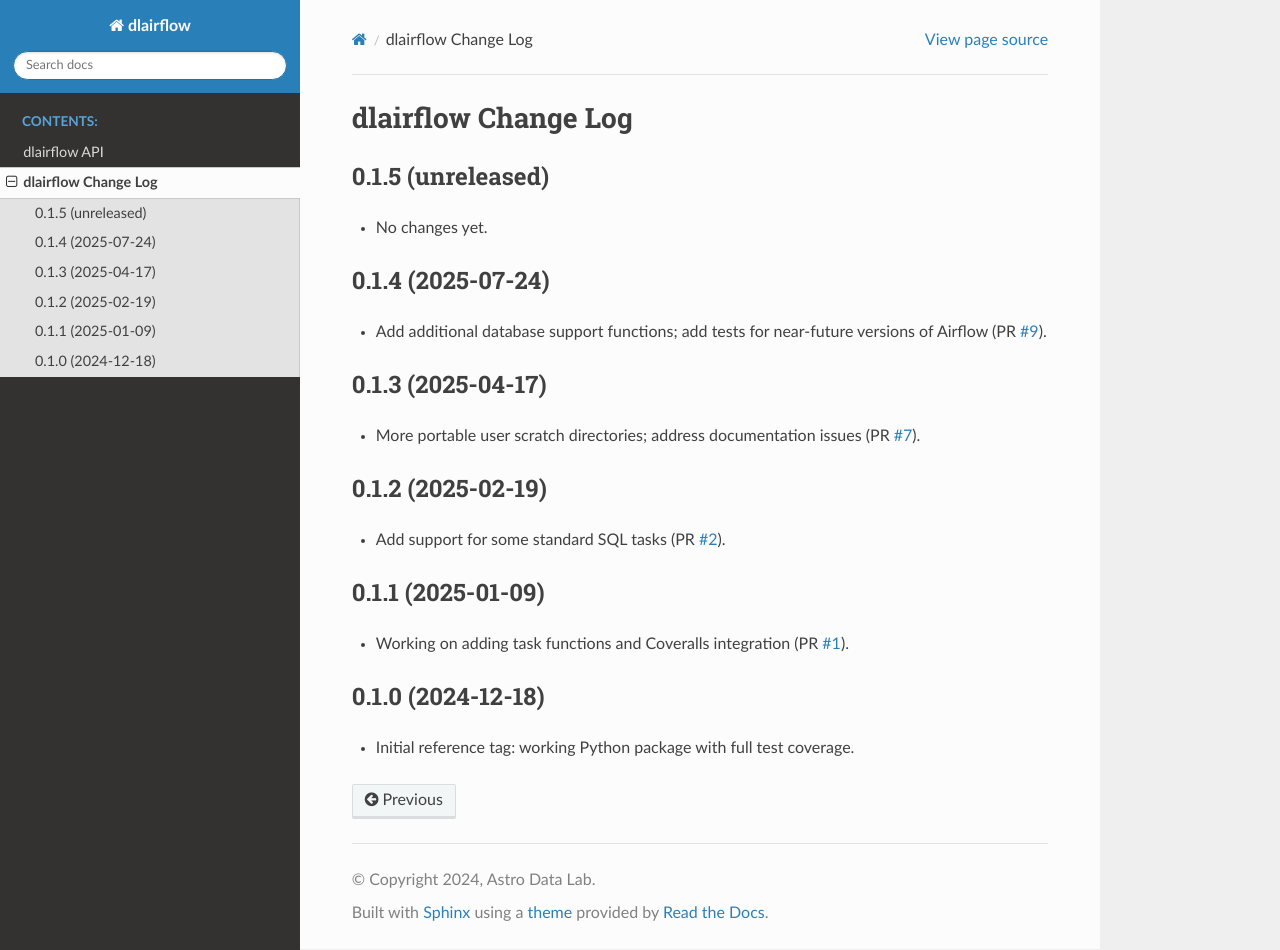
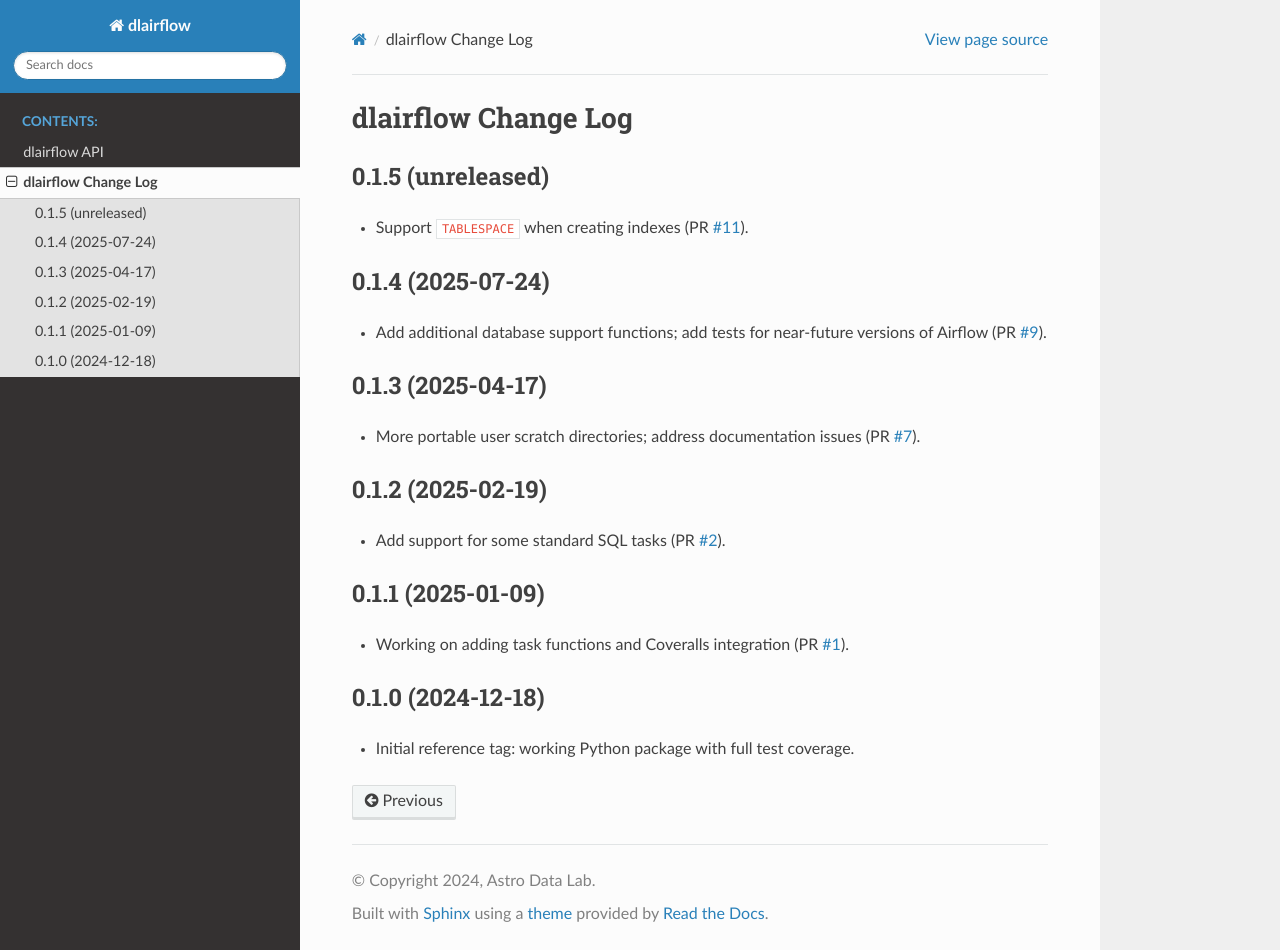
Before and after one commit to astro-datalab/dlairflow, a Sphinx documentation site: the page built from docs/changes.rst, in a window 1280 px wide and 950 px high. Built offline with Sphinx 7.4.7 and the Read the Docs theme 3.1.0, drawn with Linux system fonts in a browser that asks for light colours.

Commit message:
update change log

```diff
--- a/docs/changes.rst
+++ b/docs/changes.rst
@@ -5,7 +5,9 @@ dlairflow Change Log
 0.1.5 (unreleased)
 ------------------
 
-* No changes yet.
+* Support ``TABLESPACE`` when creating indexes (PR `#11`_).
+
+.. _`#11`: https://github.com/astro-datalab/dlairflow/pull/11
 
 0.1.4 (2025-07-24)
 ------------------
```
